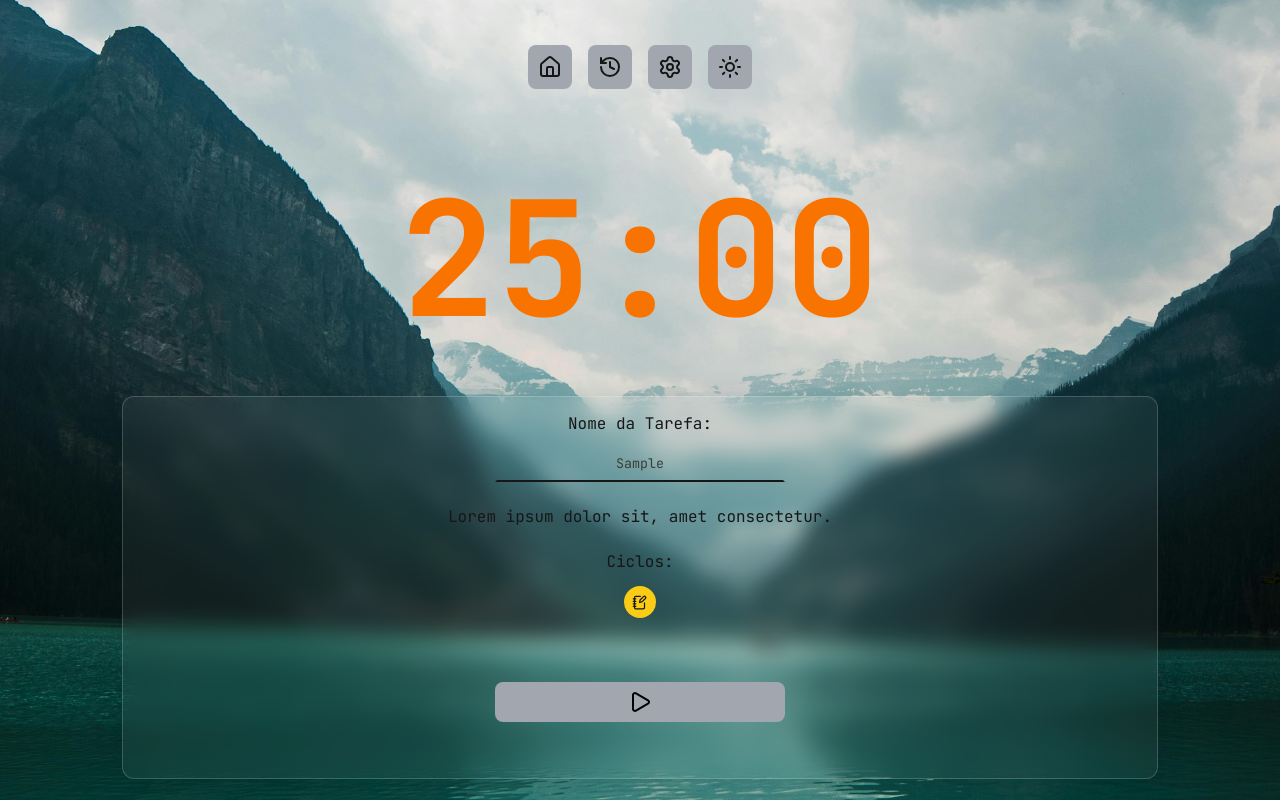
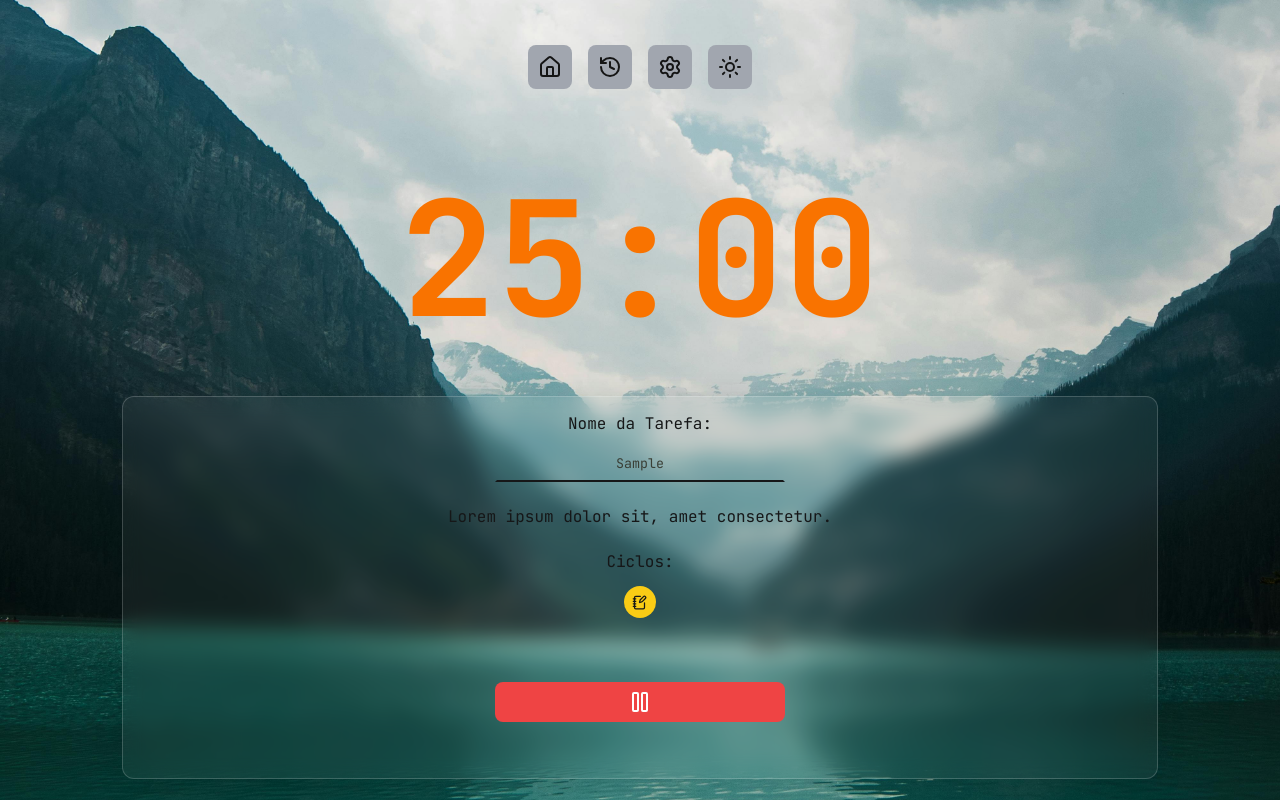
Before and after one commit to MarvinRF/chronos-pomodoro, a React (Vite) app: page / in a window 1280 px wide. Both pictures are taken after typing "Sample" into the empty fields and a click on the button "Iniciar nova Tarefa". Shown: the part 193-993 px from the top of the page. Built offline with nearby package versions, Linux system fonts and the light colour scheme.

Commit message:
Enhance task controls and styling
Adds interrupt task handler and conditional rendering of play/pause buttons to improve user interaction. Updates button styling for a consistent visual theme.

```diff
--- a/src/components/DefaultButton/styles.module.css
+++ b/src/components/DefaultButton/styles.module.css
@@ -19,7 +19,7 @@
 }
 .green {
   composes: button;
-  background-color: var(--gray-light);
+  background-color: var(--text-special);
 }
 
 .button svg {
--- a/src/components/MainForm/index.tsx
+++ b/src/components/MainForm/index.tsx
@@ -1,4 +1,4 @@
-import { Play } from 'lucide-react';
+import { Pause, Play } from 'lucide-react';
 import { Cycles } from '../Cycles';
 import { DefaultButton } from '../DefaultButton';
 import DefaultInput from '../DefaultInput';
@@ -52,6 +52,16 @@ export const MainForm = () => {
     }));
   };
 
+  const handleInterruptTask = (event: React.FormEvent<HTMLButtonElement>) => {
+    event.preventDefault();
+    setState(prevState => ({
+      ...prevState,
+      activeTask: null,
+      secondsRemaining: 0,
+      formattedSecondsRemaining: '00:00',
+    }));
+  };
+
   return (
     <div>
       <form onSubmit={handleCreateNewTask} action='' className='form'>
@@ -76,8 +86,24 @@ export const MainForm = () => {
         )}
 
         <span className='formRow'>
-          <DefaultButton icon={<Play />} type={'submit'} />
-          {/* <DefaultButton icon={<Pause />} type={'button'} color='red' /> */}
+          {!state.activeTask && (
+            <DefaultButton
+              aria-label='Iniciar nova Tarefa'
+              title='Iniciar nova Tarefa'
+              icon={<Play />}
+              type={'submit'}
+            />
+          )}
+          {!!state.activeTask && (
+            <DefaultButton
+              aria-label='Interromper tarefa'
+              title='Interromper tarefa'
+              icon={<Pause />}
+              type={'button'}
+              color='red'
+              onClick={handleInterruptTask}
+            />
+          )}
         </span>
       </form>
     </div>
```
